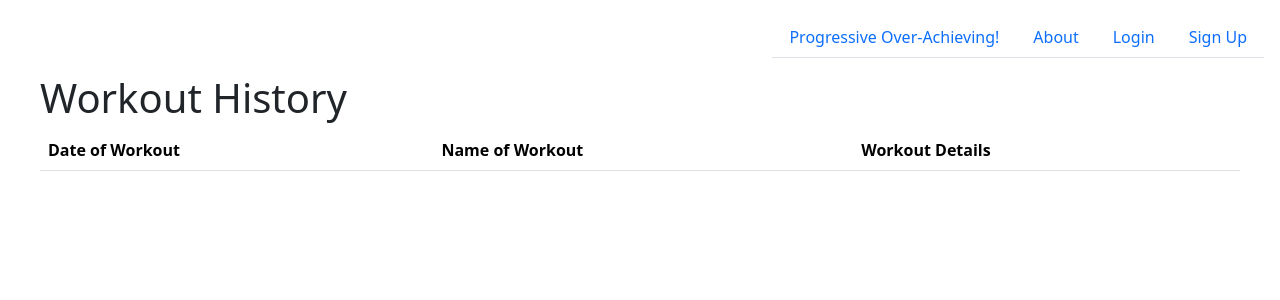
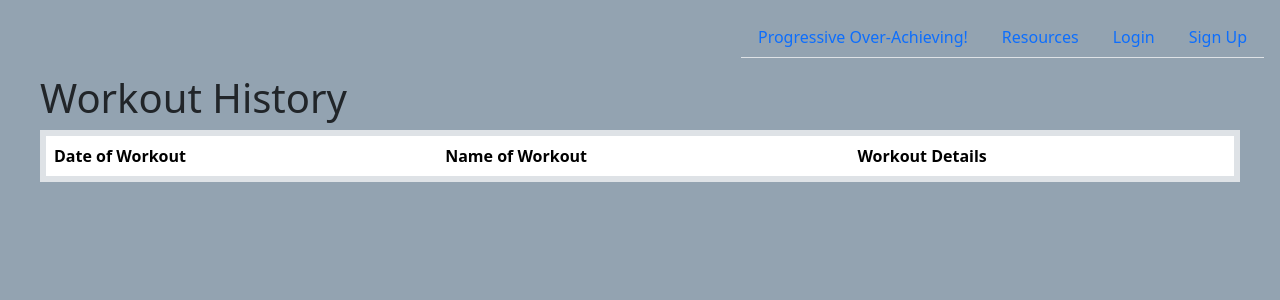
Before and after one commit to CarterN2000/Project-4, a Django app: template main_app/templates/workouts/history.html in a window 1280 px wide. Shown: the top 300 px of the page. Run offline with Django 3.2, Linux system fonts and the light colour scheme; the template is opened without the code that fills it, so the values that code supplies are empty; some libraries are stand-ins or nearby versions.

Commit message:
More stupid styling

```diff
--- a/main_app/static/css/style.css
+++ b/main_app/static/css/style.css
@@ -2,7 +2,7 @@
     box-sizing: border-box;
 }
 
-body {
+.entire-body {
     /* height: 100vh;
     background: rgb(105,105,105);
     background: linear-gradient(0deg, rgba(105,105,105,1) 0%, rgba(168,168,168,1) 100%); */
@@ -69,6 +69,24 @@
     margin: 3vh;
     font-size: large;
     width: fit-content;
+}
+
+#delete-workout-button {
+    margin-right: 1rem;
+}
+
+.history-table {
+    background-color: #fff;
+    border: .75vh solid black;
+}
+
+#logout-button {
+    background: none;
+    border: none;
+    padding: 0;
+    font: inherit;
+    color: inherit;
+    cursor: pointer;
 }
 
 
--- a/main_app/templates/base.html
+++ b/main_app/templates/base.html
@@ -11,19 +11,19 @@
     {% bootstrap_css %}
     {% bootstrap_javascript %}
 </head>
-<body>
+<body class="entire-body">
     <header>
         <nav class="main-nav-container">
             <ul class="nav nav-tabs justify-content-end">
-                <li class="nav-item"><a href="{% url 'home' %}" class="nav-link">Progressive Over-Achieving!</a></li>
-                <li class="nav-item"><a href="{% url 'about' %}" class="nav-link">About</a></li>
+                <li class="nav-item"><a href="{% url 'home' %}" class="nav-link" id="home-link">Progressive Over-Achieving!</a></li>
+                <li class="nav-item"><a href="{% url 'about' %}" class="nav-link">Resources</a></li>
                 {% if user.is_authenticated %}
                     <li class="nav-item"><a href="{% url 'create_workout' %}" class="nav-link">Create Workout</a></li>
                     <li class="nav-item"><a href="{% url 'history' %}" class="nav-link">Workout History</a></li>
                     <!-- <li><a href="{% url 'logout' %}">Logout</a></li> -->
-                    <form action="{% url 'logout' %}" method="POST" class="nav-item">
+                    <form action="{% url 'logout' %}" method="POST">
                         {% csrf_token %}
-                        <button type="submit">Log Out</button>
+                        <button type="submit" class="nav-item" id="logout-button">Log Out</button>
                     </form>
                 {% else %}
                     <li class="nav-item"><a href="{% url 'login' %}" class="nav-link">Login</a></li>
@@ -32,9 +32,11 @@
             </ul>
         </nav>
     </header>
-    <main class="main-page-content">
+    <main>
+        <div class="main-page-content">
         {% block content %}
         {% endblock %}
+        </div>
     </main>
     <!-- <footer class="footer">
         <div>Created By Carter Nichols</div>
--- a/main_app/templates/workouts/detail.html
+++ b/main_app/templates/workouts/detail.html
@@ -25,7 +25,7 @@
             {{exercise_form.weight}}
         </div>
         <div class="add-exercise">
-            <input type="submit" value="Add Exercise" class="btn btn-secondary" id="add-exercise-button">
+            <input type="submit" value="Add Exercise" class="btn btn-success" id="add-exercise-button">
         </div>
     </form> <br>
 </div>
--- a/main_app/templates/workouts/history.html
+++ b/main_app/templates/workouts/history.html
@@ -2,7 +2,7 @@
 {% block content %}
 
 <h1>Workout History</h1>
-<table class="table table-hover">
+<table class="table table-hover history-table">
     <thead>
         <tr>
             <th scope="col">Date of Workout</th>
--- a/main_app/views.py
+++ b/main_app/views.py
@@ -8,7 +8,7 @@
 from django.db.models import Q
 from django.urls import reverse
 from .models import Workout, Exercise
-from .forms import CreateWorkoutForm, ExerciseForm
+from .forms import CreateWorkoutForm, ExerciseForm, UpdateWorkoutForm
 
 # Create your views here.
 
@@ -116,7 +116,7 @@
 
 class UpdateWorkout(LoginRequiredMixin, UpdateView):
     model = Workout
-    fields = ['name', 'date']
+    form_class = UpdateWorkoutForm
 
 class DeleteWorkout(LoginRequiredMixin, DeleteView):
     model = Workout
```
Also changed, not shown: main_app/forms.py (+17 -4 lines), main_app/templates/main_app/workout_confirm_delete.html (+9 -7 lines), main_app/templates/main_app/workout_form.html (+13 -5 lines).
